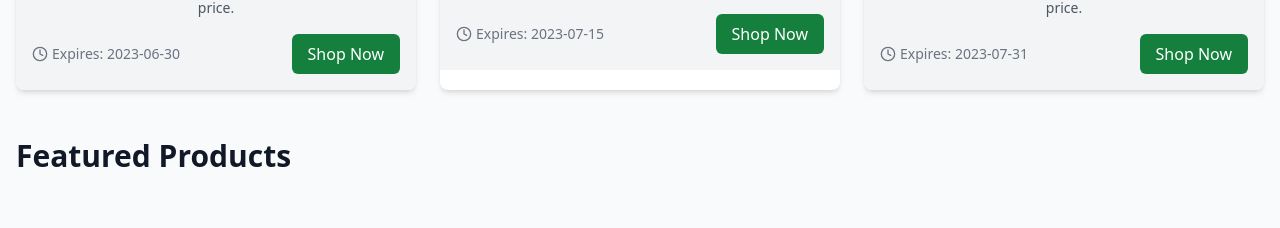
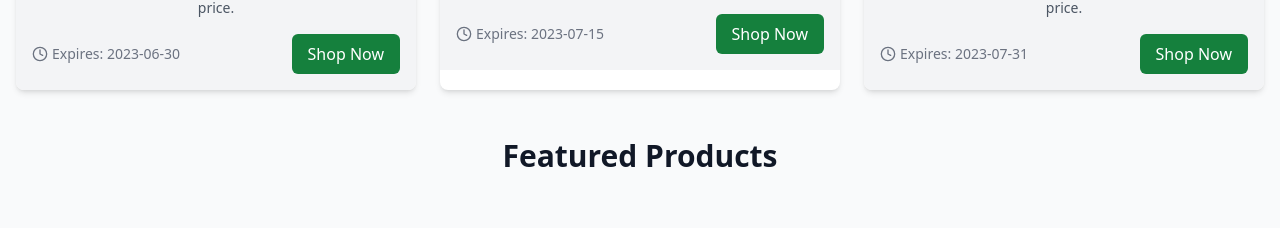
Before and after one commit to Ishan-Saraf/Grocery-Store, a React (Vite) app: page / in a window 1280 px wide. Shown: the part 1090-1318 px from the top of the page. Built offline with nearby package versions, Linux system fonts and the light colour scheme.

Commit message:
text alignment

```diff
--- a/src/pages/Home.tsx
+++ b/src/pages/Home.tsx
@@ -78,7 +78,7 @@
 
       {/* Products Section */}
       <div className="max-w-7xl mx-auto px-4">
-        <h2 className="text-3xl text-c font-bold text-gray-900 mb-8">
+        <h2 className="text-3xl text-center font-bold text-gray-900 mb-8">
           Featured Products
         </h2>
         <Products onAddToCart={onAddToCart} />
```
